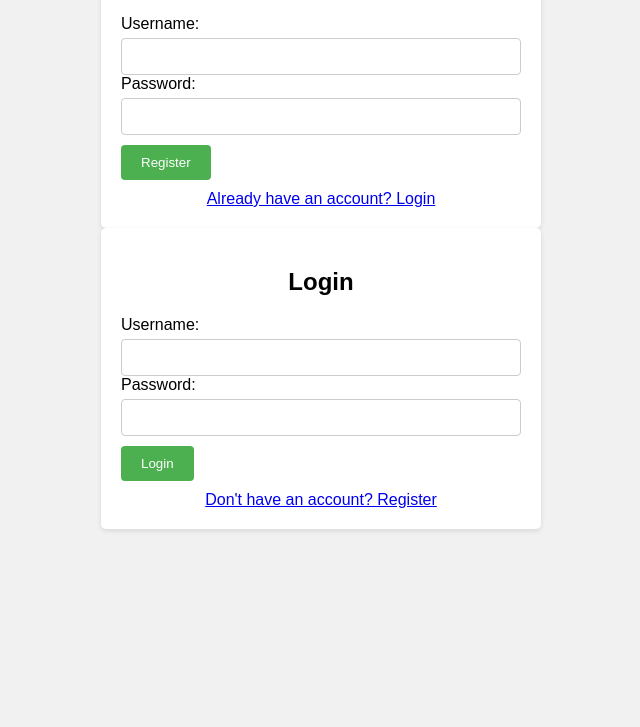
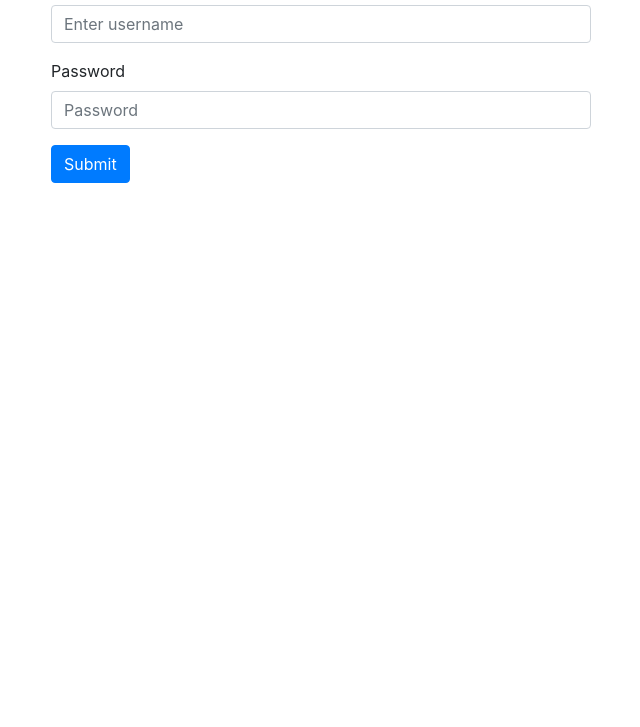
Before and after one commit to quy2003155/tkd2000277, a plain HTML site: page index.html in a window 1280 px wide. Shown: the part 73-800 px from the top of the page, without its empty margins (319-959 px from the left). Drawn offline with nearby package versions, Linux system fonts and the light colour scheme.

Commit message:
Add files via upload

```diff
--- a/index.html
+++ b/index.html
@@ -1,93 +1,33 @@
 <!DOCTYPE html>
-<html>
+<html lang="en">
 <head>
-    <title>Registration and Login</title>
-    <style>
-        body {
-            font-family: Arial, sans-serif;
-            margin: 0;
-            padding: 0;
-            background-color: #f1f1f1;
-        }
-
-        .container {
-            width: 400px;
-            margin: 0 auto;
-            padding: 20px;
-            background-color: #fff;
-            border-radius: 5px;
-            box-shadow: 0 2px 5px rgba(0, 0, 0, 0.1);
-        }
-
-        h2 {
-            text-align: center;
-        }
-
-        form {
-            margin-top: 20px;
-        }
-
-        label {
-            display: block;
-            margin-bottom: 5px;
-        }
-
-        input[type="text"],
-        input[type="password"] {
-            width: 100%;
-            padding: 10px;
-            border: 1px solid #ccc;
-            border-radius: 4px;
-            box-sizing: border-box;
-        }
-
-        input[type="submit"] {
-            margin-top: 10px;
-            padding: 10px 20px;
-            background-color: #4CAF50;
-            color: #fff;
-            border: none;
-            border-radius: 4px;
-            cursor: pointer;
-        }
-
-        .link {
-            margin-top: 10px;
-            text-align: center;
-        }
-    </style>
+    <meta charset="UTF-8">
+    <meta name="viewport" content="width=device-width, initial-scale=1.0">
+    <title>Login Page</title>
+    <!-- Include Bootstrap CSS -->
+    <link rel="stylesheet" href="https://stackpath.bootstrapcdn.com/bootstrap/4.5.2/css/bootstrap.min.css">
 </head>
 <body>
     <div class="container">
-        <h2>Registration</h2>
-        <form>
-            <label for="username">Username:</label>
-            <input type="text" id="username" name="username" required>
-
-            <label for="password">Password:</label>
-            <input type="password" id="password" name="password" required>
-
-            <input type="submit" value="Register">
-        </form>
-        <div class="link">
-            <a href="login.html">Already have an account? Login</a>
+        <div class="row justify-content-center">
+            <div class="col-md-6">
+                <h2 class="text-center">Login</h2>
+                <form>
+                    <div class="form-group">
+                        <label for="username">Username</label>
+                        <input type="text" class="form-control" id="username" placeholder="Enter username">
+                    </div>
+                    <div class="form-group">
+                        <label for="password">Password</label>
+                        <input type="password" class="form-control" id="password" placeholder="Password">
+                    </div>
+                    <button type="submit" class="btn btn-primary">Submit</button>
+                </form>
+            </div>
         </div>
     </div>
 
-    <div class="container">
-        <h2>Login</h2>
-        <form>
-            <label for="username">Username:</label>
-            <input type="text" id="username" name="username" required>
-
-            <label for="password">Password:</label>
-            <input type="password" id="password" name="password" required>
-
-            <input type="submit" value="Login">
-        </form>
-        <div class="link">
-            <a href="register.html">Don't have an account? Register</a>
-        </div>
-    </div>
+    <!-- Include Bootstrap JS -->
+    <script src="https://stackpath.bootstrapcdn.com/bootstrap/4.5.2/js/bootstrap.min.js"></script>
 </body>
 </html>
```
